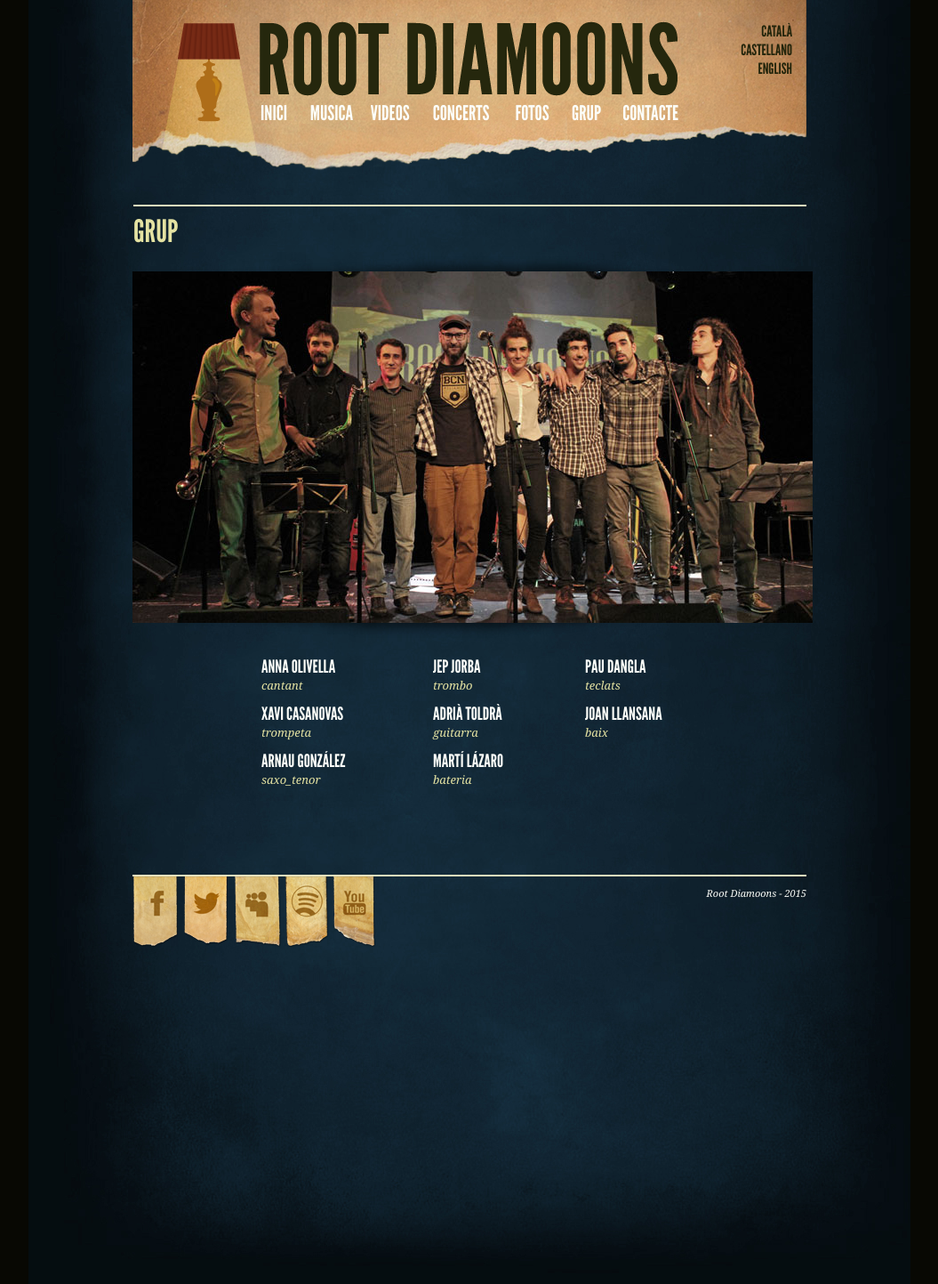
After one commit to arnaugm/rootdiamoons-web, a Symfony app: template src/AppBundle/Resources/views/band.html.twig in a window 1280 px wide. The commit adds this page. Shown: the whole page at 89% size, without its empty margins (112-1167 px from the left). Run offline with Twig, Linux system fonts and the light colour scheme; the template is opened without the code that fills it, so the values that code supplies are empty; some libraries are stand-ins or nearby versions.

Commit message:
added band section

```diff
--- a/app/config/routing.yml
+++ b/app/config/routing.yml
@@ -22,3 +22,7 @@ concerts:
 photos:
     path:      /photos
     defaults:  { _controller: AppBundle:Main:photos }
+
+band:
+    path:      /band
+    defaults:  { _controller: AppBundle:Main:band }
--- a/src/AppBundle/Controller/MainController.php
+++ b/src/AppBundle/Controller/MainController.php
@@ -61,8 +61,9 @@ class MainController extends Controller
         return $this->render('AppBundle::photos.html.twig');
     }
 
-    public function groupAction()
+    public function bandAction()
     {
+        return $this->render('AppBundle::band.html.twig');
     }
 
     public function contactAction()
--- /dev/null
+++ b/src/AppBundle/Resources/views/band.html.twig
@@ -0,0 +1,64 @@
+{% extends 'AppBundle::layout.html.twig' %}
+
+{% block title %}Root Diamoons - Grup{% endblock %}
+
+{% block content %}
+    <div id="grup" class="primer_bloc ultim_bloc">
+
+        <h2>{{ 'grup' | trans }}</h2>
+
+        <img src="{{ asset('images/foto_ombra_dalt.png') }}" alt="" />
+        <img src="{{ asset('images/foto_grup_2014.jpg') }}" alt="foto grup" />
+        <img src="{{ asset('images/foto_ombra_baix.png') }}" alt="" />
+        <div id="components_grup">
+            <table>
+                <tr>
+                    <td id="primera_col">
+                        <a href="{{ asset('images/grup/anna.jpg') }}" rel="prettyPhoto[grup]" title="Anna Olivella - {{ 'cantant' | trans }}" class="nom_component">Anna Olivella</a><br />
+                        <span class="instrument">{{ 'cantant' | trans }}</span>
+                    </td>
+                    <td id="segona_col">
+                        <a href="{{ asset('images/grup/jep.jpg') }}" rel="prettyPhoto[grup]" title="Jep Jorba - {{ 'trombo' | trans }}" class="nom_component">Jep Jorba</a><br />
+                        <span class="instrument">{{ 'trombo' | trans }}</span>
+                    </td>
+                    <td id="tercera_col">
+                        <a href="{{ asset('images/grup/pau.jpg') }}" rel="prettyPhoto[grup]" title="Pau Dangla - {{ 'teclats' | trans }}" class="nom_component">Pau Dangla</a><br />
+                        <span class="instrument">{{ 'teclats' | trans }}</span>
+                    </td>
+                </tr>
+                <tr>
+                    <td>
+                        <a href="{{ asset('images/grup/xavi.jpg') }}" rel="prettyPhoto[grup]" title="Xavi Casanovas - {{ 'trompeta' | trans }}" class="nom_component">Xavi Casanovas</a><br />
+                        <span class="instrument">{{ 'trompeta' | trans }}</span>
+                    </td>
+                    <td>
+                        <a href="{{ asset('images/grup/toldra.jpg') }}" rel="prettyPhoto[grup]" title="Adrià Toldrà - {{ 'guitarra' | trans }}" class="nom_component">Adrià Toldrà</a><br />
+                        <span class="instrument">{{ 'guitarra' | trans }}</span>
+                    </td>
+                    <td>
+                        <a href="{{ asset('images/grup/joan.jpg') }}" rel="prettyPhoto[grup]" title="Joan Llansana - {{ 'baix' | trans }}" class="nom_component">Joan Llansana</a><br />
+                        <span class="instrument">{{ 'baix' | trans }}</span>
+                    </td>
+                </tr>
+                <tr>
+                    <td>
+                        <a href="{{ asset('images/grup/arnau.jpg') }}" rel="prettyPhoto[grup]" title="Arnau González - {{ 'saxo_tenor' | trans }}" class="nom_component">Arnau González</a><br />
+                        <span class="instrument">{{ 'saxo_tenor' | trans }}</span>
+                    </td>
+                    <td>
+                        <a href="{{ asset('images/grup/marti.jpg') }}" rel="prettyPhoto[grup]" title="Martí Lázaro - {{ 'bateria' | trans }}" class="nom_component">Martí Lázaro</a><br />
+                        <span class="instrument">{{ 'bateria' | trans }}</span>
+                    </td>
+                    <td>
+                        &nbsp;
+                    </td>
+                </tr>
+            </table>
+        </div>
+    </div>
+{% endblock %}
+
+{% block javascripts %}
+    {{ parent() }}
+    <script src="{{ asset('js/fotos_grup.js') }}"></script>
+{% endblock %}
--- a/src/AppBundle/Resources/views/head.html.twig
+++ b/src/AppBundle/Resources/views/head.html.twig
@@ -26,7 +26,7 @@
                         <li class="videos"><a href="{{ path('videos') }}">{{ 'videos' | trans }}</a></li>
                         <li class="concerts"><a href="{{ path('concerts') }}">{{ 'concerts' | trans }}</a></li>
                         <li class="fotos"><a href="{{ path('photos') }}">{{ 'fotos' | trans }}</a></li>
-                        <li class="grup"><a href="grup.php">{{ 'grup' | trans }}</a></li>
+                        <li class="grup"><a href="{{ path('band') }}">{{ 'grup' | trans }}</a></li>
                         <li class="contacte"><a href="contacte.php">{{ 'contacte' | trans }}</a></li>
 						{#<li class="inici"><a href="index.php"<?php if($pag_actual == "index.php") echo ' class="sel"'?>><?php __('inici'); ?></a></li>#}
 						{#<li class="musica"><a href="musica.php"<?php if($pag_actual == "musica.php") echo ' class="sel"'?>><?php __('musica'); ?></a></li>#}
--- /dev/null
+++ b/web/js/fotos_grup.js
@@ -0,0 +1,13 @@
+$(document).ready(function(){
+	$("a[rel^='prettyPhoto']").prettyPhoto({
+		theme: 'pp_default', /* light_rounded / dark_rounded / light_square / dark_square / facebook */
+		overlay_gallery: false,
+		slideshow: false,
+        social_tools: '<div class="twitter"><a href="http://twitter.com/share" class="twitter-share-button" data-count="none">Tweet</a><script type="text/javascript" src="http://platform.twitter.com/widgets.js"></script></div><div class="facebook"><iframe src="//www.facebook.com/plugins/like.php?locale=en_US&href={location_href}&amp;layout=button_count&amp;show_faces=true&amp;width=500&amp;action=like&amp;font&amp;colorscheme=light&amp;height=23" scrolling="no" frameborder="0" style="border:none; overflow:hidden; width:500px; height:23px;" allowTransparency="true"></iframe></div><div class="twitter"><a id="dwn_img" href="#" class="save-button" onclick="image_link()"></a></div>'
+	});
+});
+
+function image_link() {
+    var img = $("#fullResImage").attr('src');
+    $("#dwn_img").attr("href", "download_img.php?img=" + img);
+}
```
Also changed, not shown: web/images/foto_grup_2014.jpg (added), web/images/grup/anna.jpg (added), web/images/grup/arnau.jpg (added), web/images/grup/jep.jpg (added), web/images/grup/joan.jpg (added), web/images/grup/marti.jpg (added), web/images/grup/pau.jpg (added), web/images/grup/toldra.jpg (added), web/images/grup/xavi.jpg (added).
